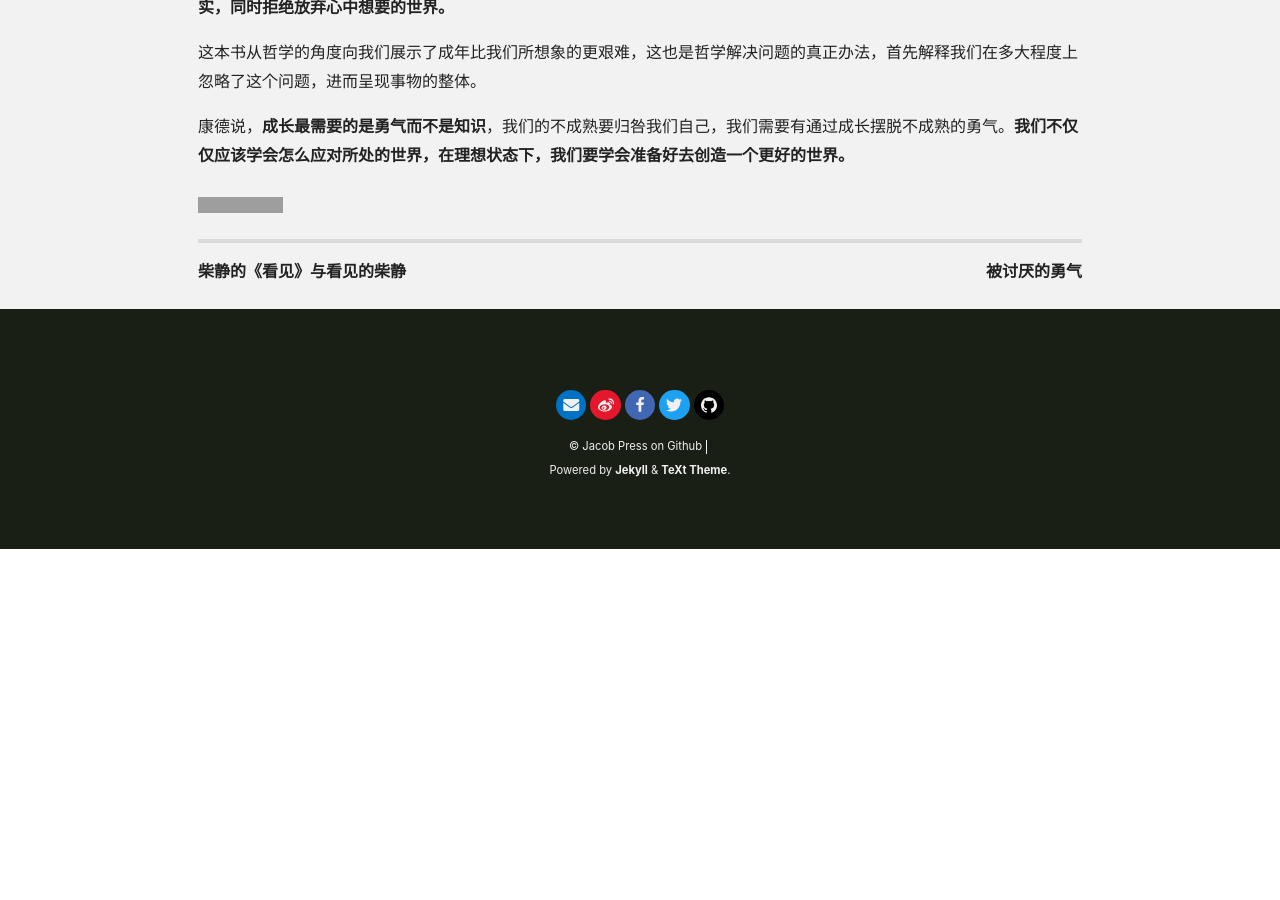
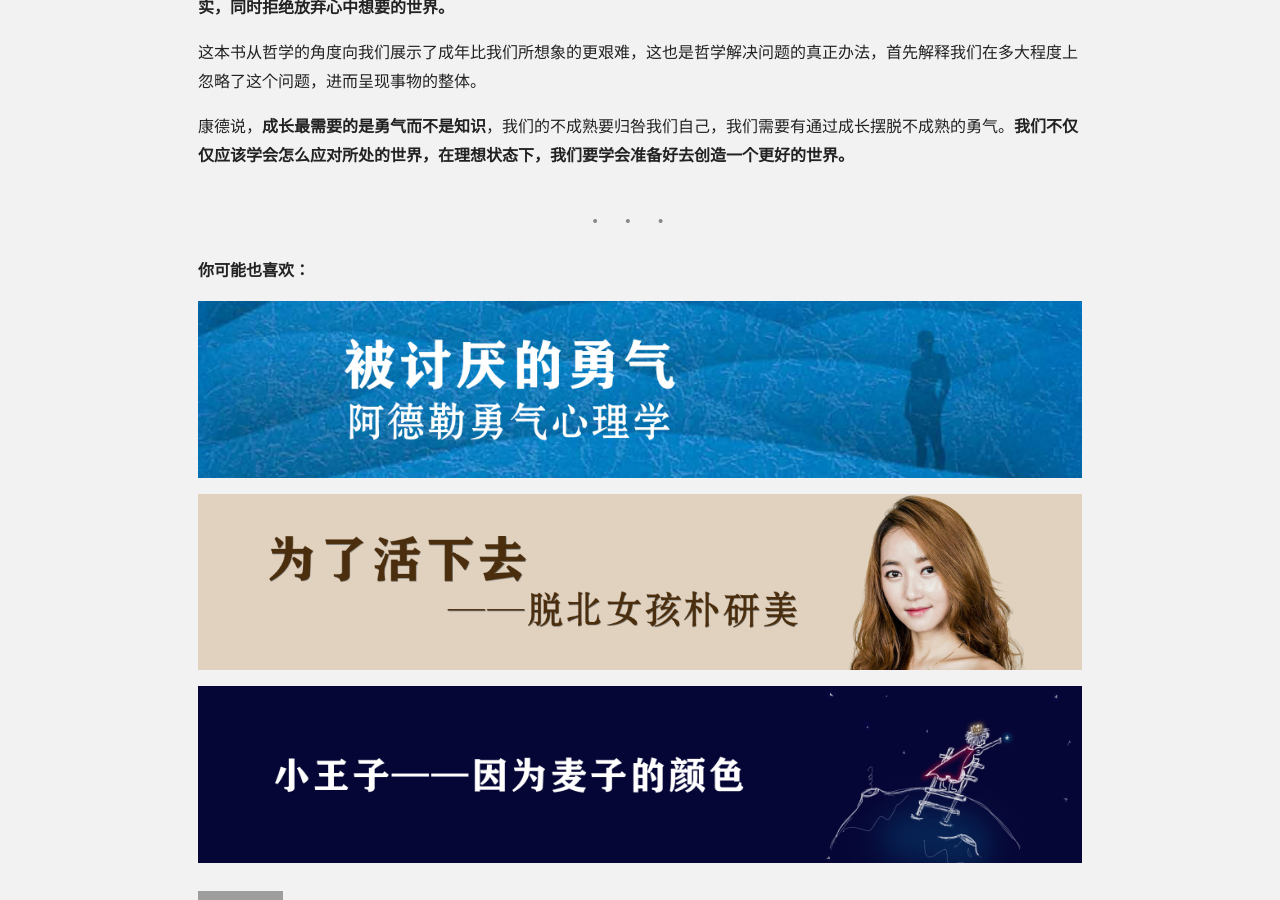
Before and after one commit to JacobZuo/jacobzuo.github.io, a Jekyll site: the page built from _posts/2019-05-18-Why-Grow-Up.md, in a window 1280 px wide and 900 px high, scrolled down 2345 px. Built offline with Jekyll 4.4.1, drawn with Linux system fonts in a browser that asks for light colours; nearby versions of some CDN libraries; comment, search, counter and statistics services are not loaded; before the commit the page ends 2894 px from its top, so only the background shows below that; grey boxes are pictures that could not be loaded.

Commit message:
Added Related Post.

```diff
--- a/_posts/2019-05-18-Why-Grow-Up.md
+++ b/_posts/2019-05-18-Why-Grow-Up.md
@@ -42,3 +42,12 @@ article_header:
 这本书从哲学的角度向我们展示了成年比我们所想象的更艰难，这也是哲学解决问题的真正办法，首先解释我们在多大程度上忽略了这个问题，进而呈现事物的整体。
 
 康德说，**成长最需要的是勇气而不是知识**，我们的不成熟要归咎我们自己，我们需要有通过成长摆脱不成熟的勇气。**我们不仅仅应该学会怎么应对所处的世界，在理想状态下，我们要学会准备好去创造一个更好的世界。**
+
+---
+**你可能也喜欢：**
+
+[![]({{site.url}}/assets/images/LinkImage/Courage-to-be-Disliked.jpg "被讨厌的勇气")]({% post_url 2019-05-19-Courage-to-be-Disliked %})
+
+[![]({{site.url}}/assets/images/LinkImage/In-order-to-live.jpg "为了活下去")]({% post_url 2019-05-27-In-order-to-live %})
+
+[![]({{site.url}}/assets/images/LinkImage/The-little-prince.jpg "小王子")]({% post_url 2019-05-22-The-little-prince %})
```
Also changed, not shown: _posts/2019-05-17-See-In-Chai-Jing.md (+2 -2 lines), assets/images/LinkImage/The-little-prince.jpg (added).
